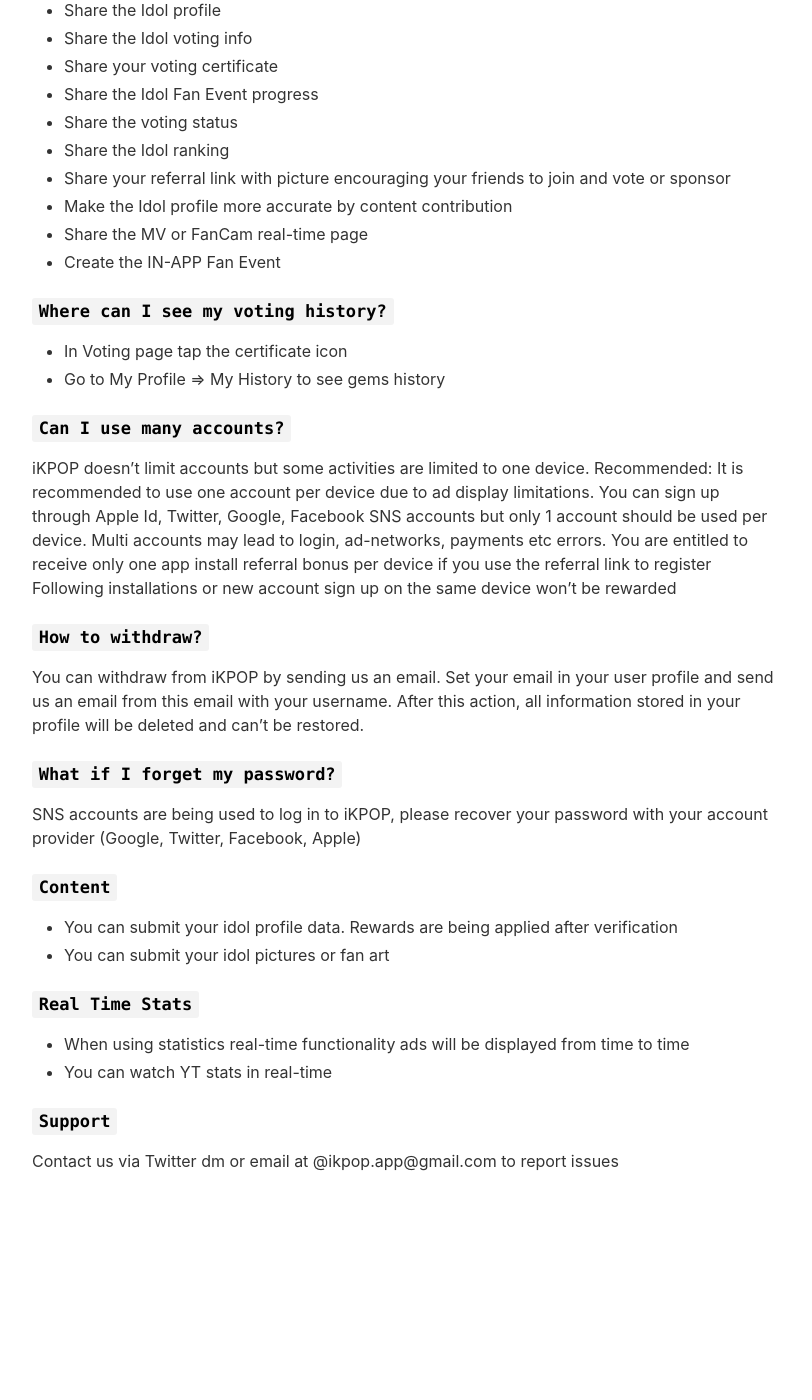
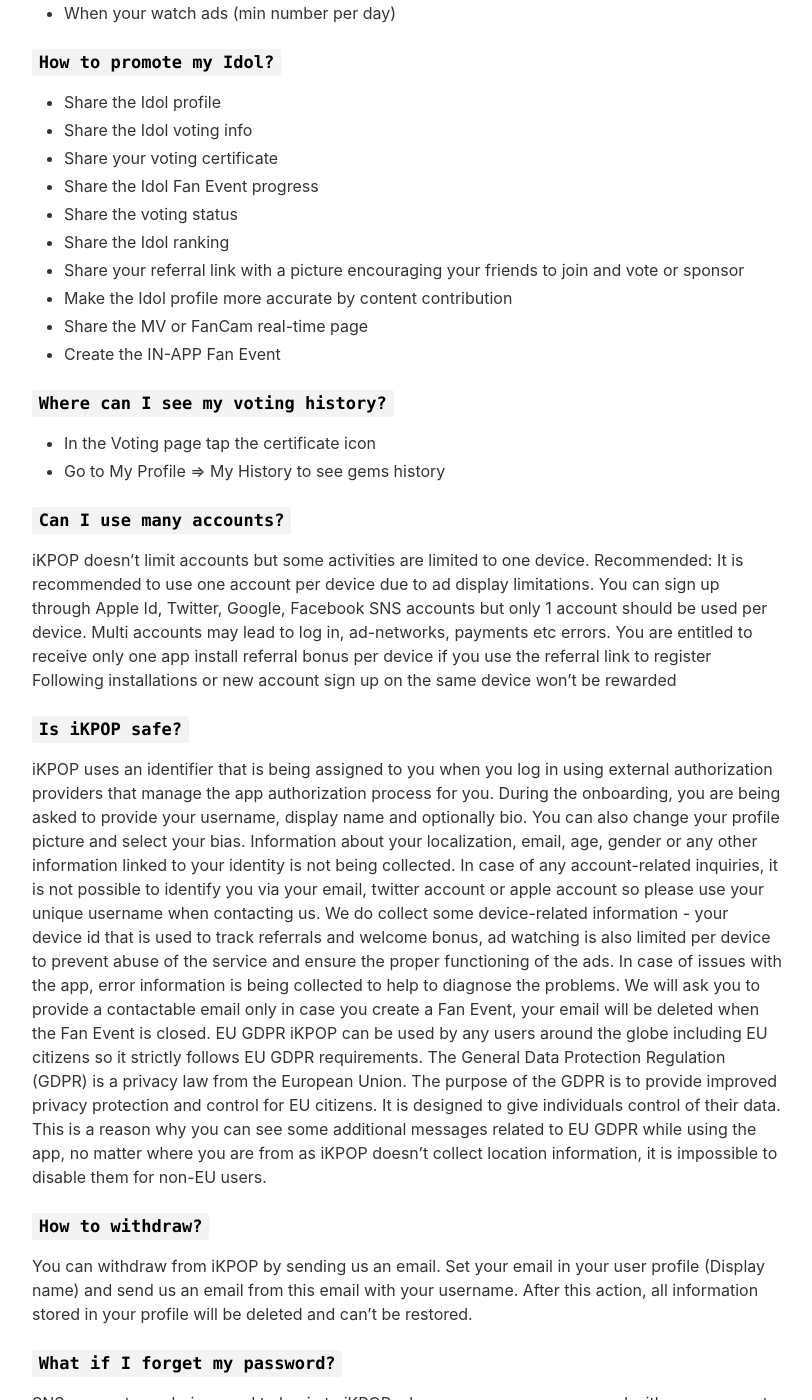
Before and after one commit to kapp7/app, a Jekyll site: the page built from _pages/qa.md, in a window 1280 px wide and 1400 px high, scrolled down 4255 px. Shown: the whole window, without its empty margins (233-1045 px from the left). Built offline with Jekyll 4.4.1, drawn with Linux system fonts in a browser that asks for light colours; nearby versions of some CDN libraries; before the commit the page ends 5498 px from its top, so only the background shows below that; some of the changed text lies outside the part shown.

Commit message:
Update qa.md

```diff
--- a/_pages/qa.md
+++ b/_pages/qa.md
@@ -15,13 +15,13 @@
  - iKPOP tries to provide the best translations possible. Found mistake? Contact iKPOP
 
 ### `iKPOP app wants to stay free for you!`
-Ads support free content, Ads help support our fan events. Tap “Allow” on the first screen to give permission to show ads that are more relevant to you.
+Ads support free content, Ads help support our fan events. Tap “Allow” on the first screen to permit showing ads that are more relevant to you.
 
-### `What are the rewards for winners and how they are prvided?`
- - iKPOP holds various possibilities of voting for your favourite aritsts, every month there is a birtdhay/debut anniversary rewarded event as well as idol monthly ranking and any special theme vote options. The winners will receive rewards depending on the event level achieved as specified in each event description. The rewarded AD content is being prepared and selected by the fans.
+### `What are the rewards for winners and how they are provided?`
+ - iKPOP holds various possibilities of voting for your favourite artists, every month there is a birthday/debut anniversary rewarded event as well as idol monthly ranking and any special theme vote options. The winners will receive rewards depending on the event level achieved during voting as specified in each event description. iKPOP always wants to provide the best option for the winning fandom, in case a different ad is requested from the same market value level collection (social media campaigns, digital ads in South Korea, US, Japan or other countries) a change of the default one is possible within 2 days of winning the voting. The rewarded AD content is being prepared and selected by the fans. To see the current available collection of ads go to Fan Events. Detailed information about each ad location, the picture will be provided soon.
 
 ### `Can I recommend a new Idol or a new themed voting?`
- - Wanna vote or support? Request new idol, group, predebut group, trainee or audition program to be added to iKPOP via Twitter message or email
+ - Wanna vote or support? Request new idol, group, pre debut group, trainee or audition program to be added to iKPOP via Twitter message or email
  - Follow iKPOP Twitter for all updates, you can also nominate idols via Twitter requests or vote for new idols or trainees to be added to iKPOP profiles database
  - Message iKPOP with new vote concepts
 
@@ -30,23 +30,22 @@
 - In-APP currency
 - Diamonds are blue gems
 - Amethysts are purple gems
-- Look for gem icon to go to the gems charging station or check your account balance
-- Gems are auto converted to votes or stars when voting or sponsoring an event
+- Look for the gem icon to go to the gems charging station or check your account balance
+- Gems are auto-converted to votes or stars when voting or sponsoring an event
 - Gems to votes, stars rates might change over time
 - Attend daily and look for special events for the best conversion rates
-- Enable notifications to not to miss special events and boosters
 - Before spending gems, check deadlines for each activity
 
 ### `Diamonds - blue`
 - DIAMONDS can be used to get votes, stars and execute various in-app actions
-- Gems obtained by watching ads expire. Make sure you use them before they expire in 60 days
+- Gems received by watching ads expire. Make sure you use them before they expire in 60 days
 - DIAMONDS can be used to get votes, stars and execute various in-app actions
 - When you don't have enough gems, you won't be able to vote or sponsor
 
 ### `How to get Diamonds?`
 - Watch free ad videos
 - Convert from Amethysts
-- In order to convert gems, go to diamonds charging station
+- To convert gems, go to the diamonds charging station
 - Create content
 - Participate in various iKPOP events
 - When you are in TOP100 monthly users ranking
@@ -69,8 +68,8 @@
 - When you are in TOP100 monthly users ranking
 
 ### `How to vote?`
-- Tap on Vote tab or any voting widget
-- Find the idol you want to vote for and tap Vote icon
+- Tap on the Vote tab or any voting widget
+- Find the idol you want to vote for and tap the Vote icon
 - Select the number of gems to be converted to votes by sliding the circular indicator in the dialogue box displayed.
 - Confirm your choice by touching the Vote button.
 - After processing a confirmation message will be displayed
@@ -78,7 +77,7 @@
 ### `Voting & FanEvents results`
 - Official In-App and Twitter updates
 - Follow iKPOP for results announcements via Twitter
-- Each voting starts with basic reward that is being upgraded during time according to rewards levels. Winning fandom can select level rewards from the available collection via Twitter survey or default reward is assigned
+- Each voting starts with the basic reward that is being upgraded during time according to rewards levels. Winning fandom can select level rewards from the available collection via Twitter survey or a default reward is assigned
 - Vote more and get more for your idol. More votes - reward level up
 
 ### `How to join Fan Event?`
@@ -93,17 +92,17 @@
 - Tap on Fan Events tab
 - Touch the + button
 - Select Fan Event type and touch the + blue button
-- Fill all the details required
+- Fill in all the details required
 - Select the desired start date, the event or ad display will start at that date
 - You will be charged according to Fan Event rate"
-- You will receive a confirmation email if your Fan Event goes into Achieved state
+- You will receive a confirmation email if your Fan Event goes into the Achieved state
 - Ad Creative file must be provided by the creator. It can be submitted via Twitter or email: ikpop.app@gmail.com
 
 
 
-### `How to get refund?`
+### `How to get a refund?`
 - Return to failed Fan Event to get refund according to iKPOP policy
-- Refunds are available for limited number of days
+- Refunds are available for a limited number of days
 - Touch the Claim Refund button.
 - Non-expired gems will be returned to your account balance.
 - After processing a confirmation message will be displayed
@@ -146,34 +145,40 @@
 - Share the Idol Fan Event progress
 - Share the voting status
 - Share the Idol ranking
-- Share your referral link with picture encouraging your friends to join and vote or sponsor
+- Share your referral link with a picture encouraging your friends to join and vote or sponsor
 - Make the Idol profile more accurate by content contribution
 - Share the MV or FanCam real-time page
 - Create the IN-APP Fan Event
 
 ### `Where can I see my voting history?`
- - In Voting page tap the certificate icon
+ - In the Voting page tap the certificate icon
  - Go to My Profile => My History to see gems history
 
 
 ### `Can I use many accounts?`
 iKPOP doesn't limit accounts but some activities are limited to one device.
-Recommended: It is recommended to use one account per device due to ad display limitations. You can sign up through Apple Id, Twitter, Google, Facebook SNS accounts but only 1 account should be used per device. Multi accounts may lead to login, ad-networks, payments etc errors.
+Recommended: It is recommended to use one account per device due to ad display limitations. You can sign up through Apple Id, Twitter, Google, Facebook SNS accounts but only 1 account should be used per device. Multi accounts may lead to log in, ad-networks, payments etc errors.
 You are entitled to receive only one app install referral bonus per device if you use the referral link to register
 Following installations or new account sign up on the same device won't be rewarded
 
+### `Is iKPOP safe?`
+iKPOP uses an identifier that is being assigned to you when you log in using external authorization providers that manage the app authorization process for you. During the onboarding, you are being asked to provide your username, display name and optionally bio. You can also change your profile picture and select your bias. Information about your localization, email, age, gender or any other information linked to your identity is not being collected. In case of any account-related inquiries, it is not possible to identify you via your email, twitter account or apple account so please use your unique username when contacting us. We do collect some device-related information - your device id that is used to track referrals and welcome bonus, ad watching is also limited per device to prevent abuse of the service and ensure the proper functioning of the ads. In case of issues with the app, error information is being collected to help to diagnose the problems.
+We will ask you to provide a contactable email only in case you create a Fan Event, your email will be deleted when the Fan Event is closed.
+EU GDPR
+iKPOP can be used by any users around the globe including EU citizens so it strictly follows EU GDPR requirements. The General Data Protection Regulation (GDPR) is a privacy law from the European Union.
+The purpose of the GDPR is to provide improved privacy protection and control for EU citizens. It is designed to give individuals control of their data. This is a reason why you can see some additional messages related to EU GDPR while using the app, no matter where you are from as iKPOP doesn't collect location information,  it is impossible to disable them for non-EU users.
+
 ### `How to withdraw?`
-You can withdraw from iKPOP by sending us an email. Set your email in your user profile and send us an email from this email with your username. After this action, all information stored in your profile will be deleted and can't be restored.
+You can withdraw from iKPOP by sending us an email. Set your email in your user profile (Display name) and send us an email from this email with your username. After this action, all information stored in your profile will be deleted and can't be restored.
 
 ### `What if I forget my password?`
 SNS accounts are being used to log in to iKPOP, please recover your password with your account provider (Google, Twitter, Facebook, Apple)
-
 
 ### `Content`
 - You can submit your idol profile data. Rewards are being applied after verification
 - You can submit your idol pictures or fan art
 
-### `Real Time Stats`
+### `Real-Time Stats`
 - When using statistics real-time functionality ads will be displayed from time to time
 - You can watch YT stats in real-time
 
```
Also changed, not shown: other parts of _pages/qa.md (+1 -1 lines).
